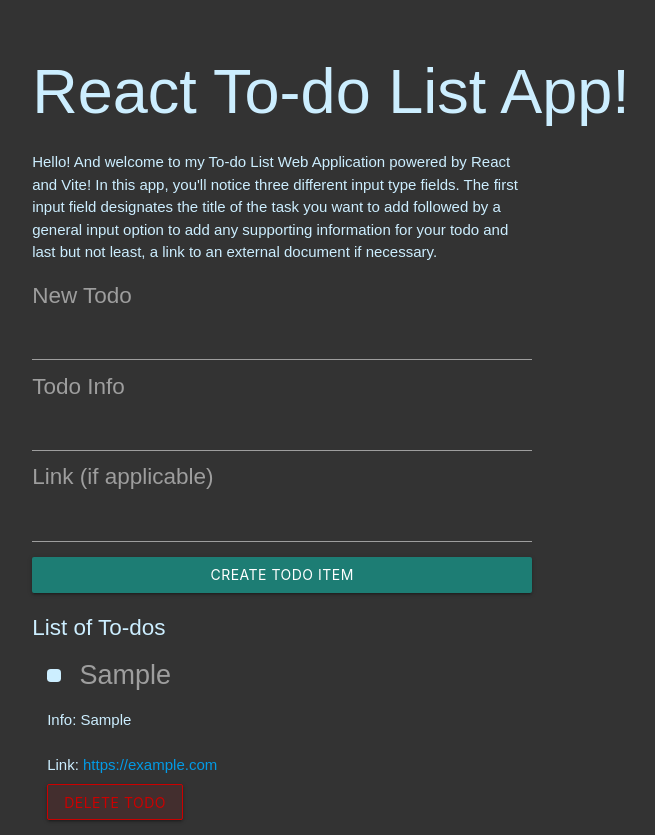
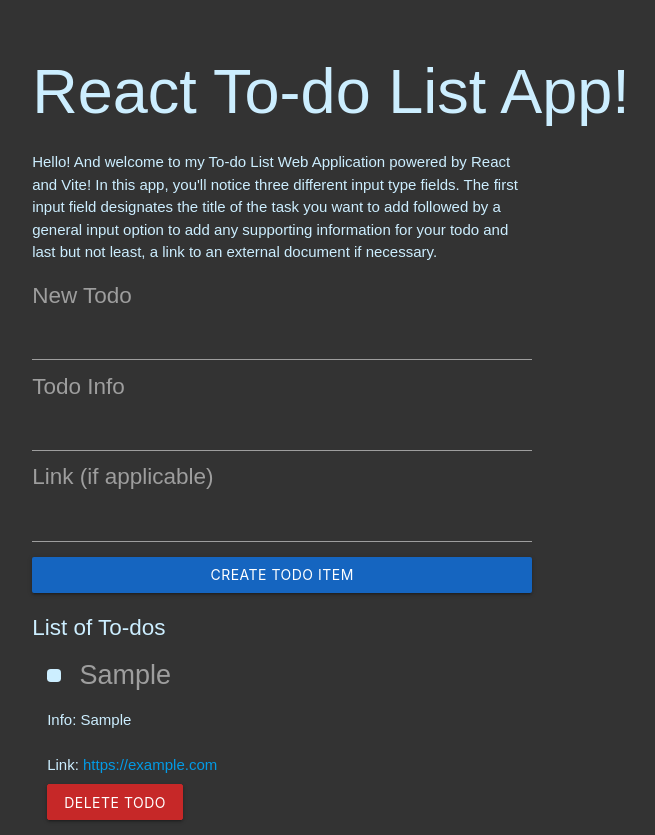
Before and after one commit to devfromnyc/todo-list, a React (Vite) app: page / in a window 1280 px wide. Both pictures are taken after typing "Sample", "Sample", "https://example.com" into the empty fields and a click on the button "CREATE TODO ITEM". Shown: the whole page, without its empty margins (309-964 px from the left). Built offline with nearby package versions, Linux system fonts and the light colour scheme.

Commit message:
update: app color scheme

```diff
--- a/src/NewTodoForm.jsx
+++ b/src/NewTodoForm.jsx
@@ -58,7 +58,7 @@ export function NewTodoForm({ onSubmit }) {
           validate="true"
         />
       </div>
-      <button className="btn">Create Todo Item</button>
+      <button className="btn blue darken-3">Create Todo Item</button>
     </form>
   );
 }
--- a/src/styles.css
+++ b/src/styles.css
@@ -50,15 +50,15 @@ p.todo-header-paragraph {
   max-width: 500px;
 }
 
-.btn:hover,
-.btn:focus-visible {
-  background: hsl(200, 100%, 50%, 0.2);
+.btn.blue.darken-3:hover,
+.btn.blue.darken-3:focus-visible {
+  background: #0d47a1 !important;
 }
 
 .btn.btn-danger {
-  background: hsl(0, 100%, 40%, 0.1);
-  border: 1px solid hsl(0, 100%, 40%);
-  color: hsl(0, 100%, 40%);
+  background: #c62828;
+  border: 1px solid #c62828;
+  color: white;
 }
 
 .btn.btn-danger:hover,
```
